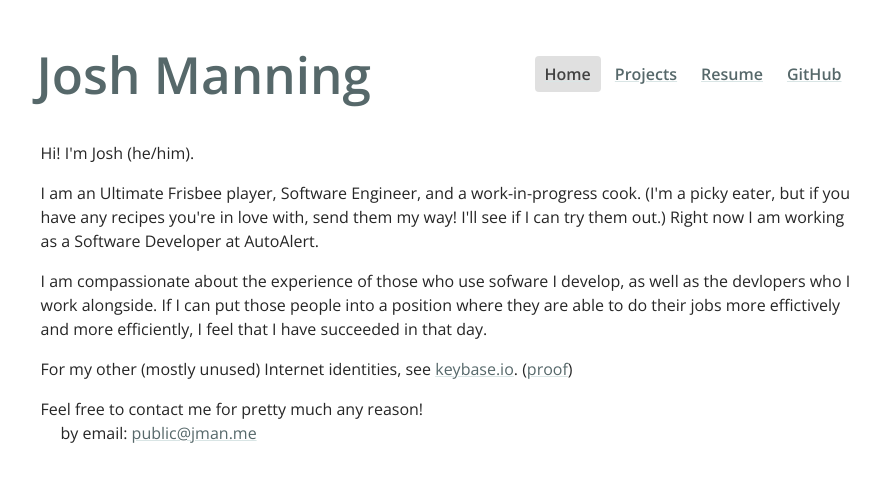
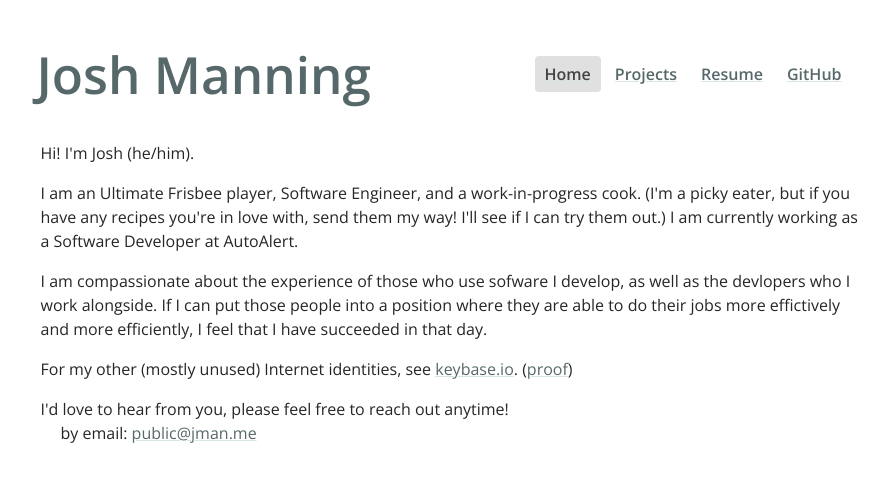
Before and after one commit to its-jman/jman.me, a Jekyll site: the page built from docs/index.html, in a window 1280 px wide. Shown: the top 482 px of the page, without its empty margins (188-1076 px from the left). Built offline with Jekyll 4.4.1, drawn with Linux system fonts in a browser that asks for light colours.

Commit message:
Update index.html

```diff
--- a/docs/index.html
+++ b/docs/index.html
@@ -9,7 +9,7 @@ layout: base
 <p>
   I am an Ultimate Frisbee player, Software Engineer, and a work-in-progress cook. (I'm a picky eater, but
   if you have any recipes you're in love with, send them my way! I'll see if I can try them out.)
-  Right now I am working as a Software Developer at AutoAlert.
+  I am currently working as a Software Developer at AutoAlert.
 </p>
 
 <p>
@@ -25,7 +25,7 @@ layout: base
 </p>
 
 <div>
-  Feel free to contact me for pretty much any reason!
+  I'd love to hear from you, please feel free to reach out anytime!
   <ul class="contact-list">
     <!-- Email I can filter, in case this gets scraped/spammed -->
     <li>by email: <a href="mailto:public@jman.me">public@jman.me</a></li>
```
